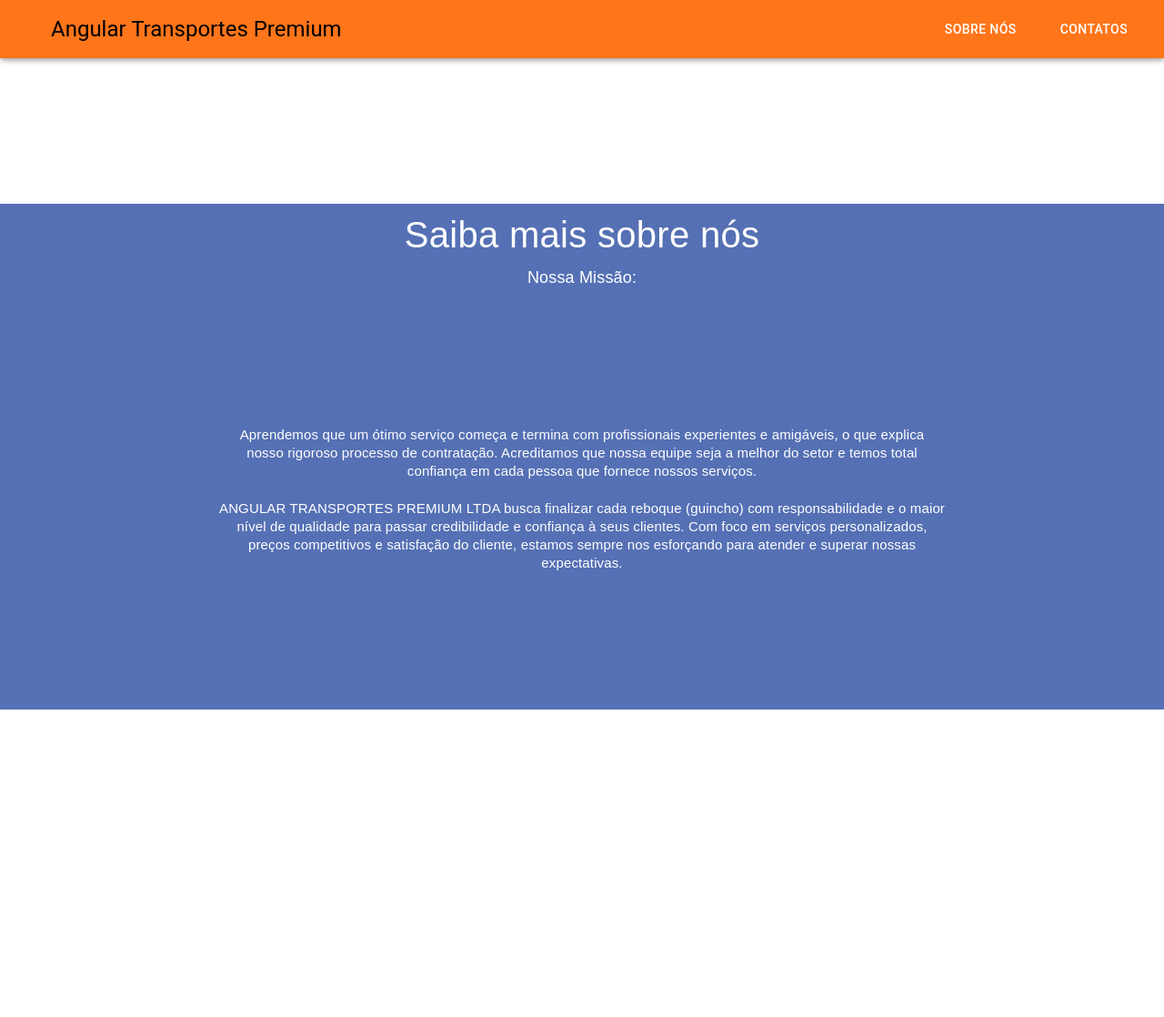
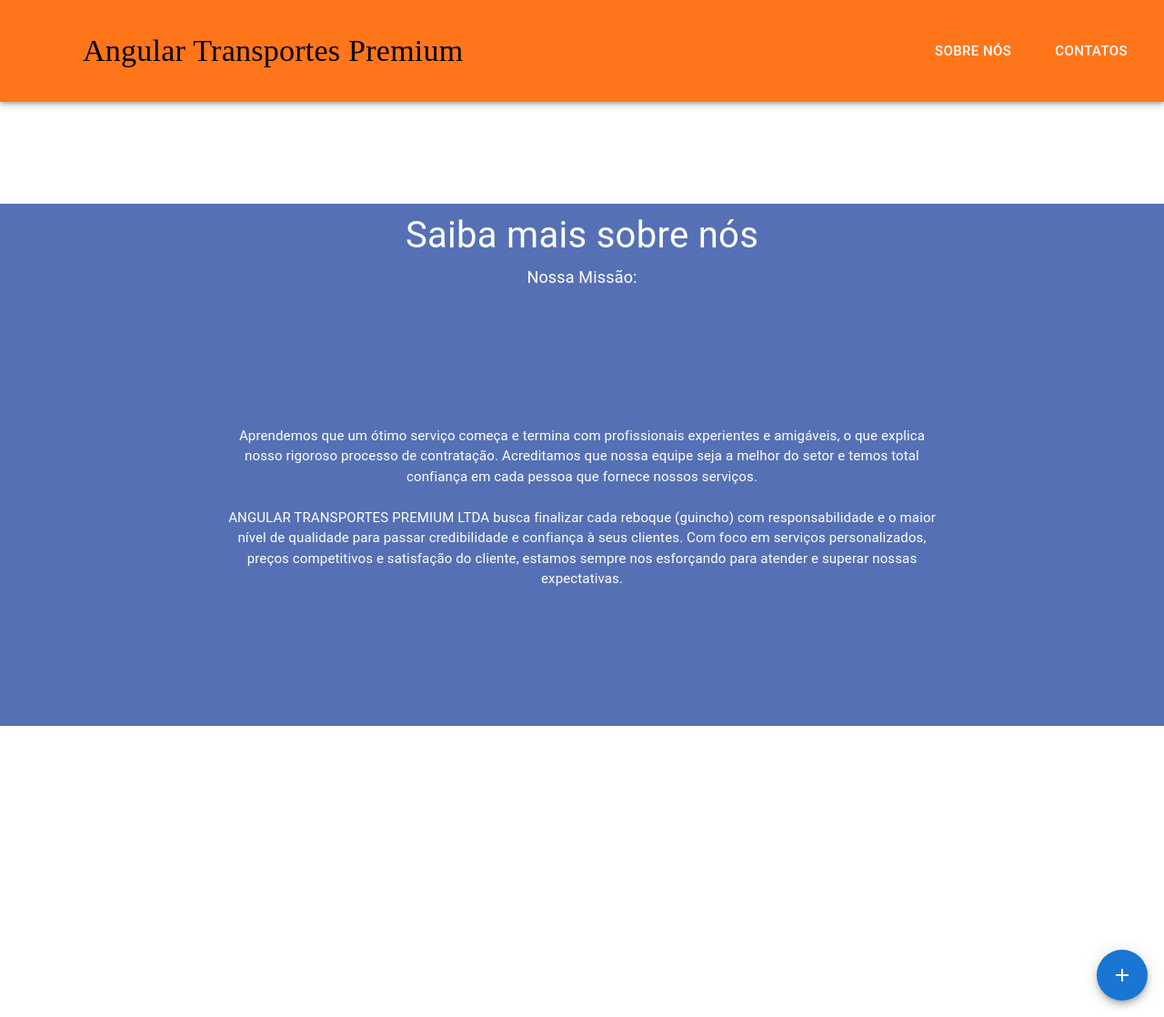
Before and after one commit to EnzoGabrielBarbosaFranco/Angular-Transportes, a React (Create React App) app: page / in a window 1280 px wide. Shown: the whole page at 91% size. Before the commit the page ends 800 px from the top, so only its background shows below. Built offline with nearby package versions, Linux system fonts and the light colour scheme.

Commit message:
melhorias sobre nó

```diff
--- a/package.json
+++ b/package.json
@@ -5,8 +5,8 @@
   "dependencies": {
     "@emotion/react": "^11.10.6",
     "@emotion/styled": "^11.10.6",
-    "@mui/icons-material": "^5.11.11",
-    "@mui/material": "^5.11.15",
+    "@mui/icons-material": "^5.11.16",
+    "@mui/material": "^5.12.2",
     "@mui/styled-engine-sc": "^5.11.11",
     "@testing-library/jest-dom": "^5.16.5",
     "@testing-library/react": "^13.4.0",
--- a/src/App.js
+++ b/src/App.js
@@ -1,14 +1,16 @@
 import { Box, CssBaseline } from '@mui/material';
 import Header from './components/cabecalho';
 import SobreNos from './conteudo/SobreNos';
+import BotaoContato from './conteudo/BotaoContatos';
 
 
 function App() {
   return (
-    <Box sx={{  }}>
+    <Box sx={{ }}>
       <CssBaseline/>
       <Header/>
       <SobreNos/>
+      <BotaoContato/>
     </Box>
   );
 }
--- a/src/components/cabecalho.js
+++ b/src/components/cabecalho.js
@@ -9,11 +9,11 @@
         <AppBar component="nav" style={{backgroundColor: "#ff751a"}}>
             <Toolbar>
 
-                <Typography variant="h5" component="div" sx={{ flexGrow: 1, ml: 4 }} style={{color: "black"}}>
+                <Typography variant="h4" component="div" fontFamily={'Train One'} sx={{ flexGrow: 1, ml: 4 }} padding={"35px"} style={{color: "black"}}>
                     Angular Transportes Premium
                 </Typography>
-                <Button color="inherit" sx={{ mr: 4 }}>Sobre Nós</Button>
-                <Button color="inherit" sx={{ mr: 1 }}>Contatos</Button>
+                <Button color="inherit" sx={{ mr: 4, fontSize: 15 }} fontFamily={'Train One'}>Sobre Nós</Button>
+                <Button color="inherit" sx={{ mr: 1, fontSize: 15 }} fontFamily={'Train One'}>Contatos</Button>
             </Toolbar>
         </AppBar>
     );
--- /dev/null
+++ b/src/conteudo/BotaoContatos.js
@@ -0,0 +1,36 @@
+import * as React from 'react';
+import Box from '@mui/material/Box';
+import SpeedDial from '@mui/material/SpeedDial';
+import SpeedDialIcon from '@mui/material/SpeedDialIcon';
+import SpeedDialAction from '@mui/material/SpeedDialAction';
+import InstagramIcon from '@mui/icons-material/Instagram';
+import LocalPhoneRoundedIcon from '@mui/icons-material/LocalPhoneRounded';
+import DirectionsIcon from '@mui/icons-material/Directions';
+import EmailIcon from '@mui/icons-material/Email';
+
+const actions = [
+  { icon: <InstagramIcon />, name: 'Instagram' },
+  { icon: <EmailIcon />, name: 'Email' },
+  { icon: <LocalPhoneRoundedIcon />, name: 'Telefone' },
+  { icon: <DirectionsIcon />, name: 'Localização' },
+];
+
+export default function BotaoContato() {
+  return (
+    <Box sx={{ height: 320, transform: 'translateZ(0px)', flexGrow: 1 }}>
+      <SpeedDial
+        ariaLabel="SpeedDial basic example"
+        sx={{ position: 'absolute', bottom: 18, right: 18 }}
+        icon={<SpeedDialIcon />}
+      >
+        {actions.map((action) => (
+          <SpeedDialAction
+            key={action.name}
+            icon={action.icon}
+            tooltipTitle={action.name}
+          />
+        ))}
+      </SpeedDial>
+    </Box>
+  );
+}
--- a/src/conteudo/SobreNos.js
+++ b/src/conteudo/SobreNos.js
@@ -5,18 +5,15 @@
         color: "white",
         backgroundColor: "#5570B4",
         padding: "10px",
-        fontFamily: "Arial"
     };
     const texto = {
         color: "white",
         backgroundColor: "#5570B4",
         padding: "150px",
-        fontFamily: "Sans-Serif",
     };
     const missao = {
         color: "white",
         backgroundColor: "#5570B4",
-        fontFamily: "Sans-Serif"
     };
     return (
         <Box component="main" fullWidth sx={{}}>
@@ -26,7 +23,7 @@
             </Typography>
             <Typography style={missao} textAlign={"center"} sx={{ fontSize: 18, lineHeight: 1.35 }}>Nossa Missão:
             </Typography>
-            <Typography style={texto} textAlign={"center"} sx={{ fontSize: 15, lineHeight: 1.35 }}>
+            <Typography style={texto} textAlign={"center"} sx={{ fontSize: 15, lineHeight: 1.5 }}>
                 Aprendemos que um ótimo serviço começa e termina com profissionais experientes e amigáveis, o que explica
                 <br />
                 nosso rigoroso processo de contratação. Acreditamos que nossa equipe seja a melhor do setor e temos total
--- a/src/style/styles.css
+++ /dev/null
@@ -1,5 +0,0 @@
-/* body {
-  color: rgb(0, 0, 0);
-  margin: 0;
-  font-family: sans-serif;
-} */
```
Also changed, not shown: 1 other file (tests, documents, lock files or other folders).
